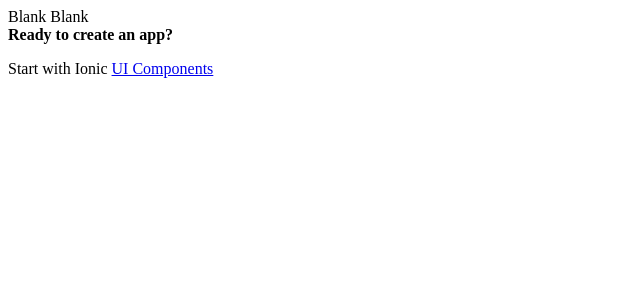
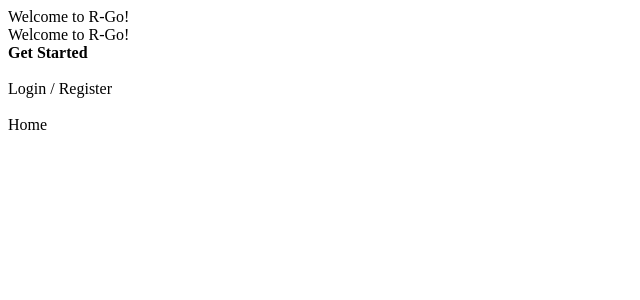
Before and after one commit to dubs910/R-Go-app, a PHP site: page /app/home/home.page.html in a window 1280 px wide. Shown: the top 300 px of the page, without its empty margins (0-640 px from the left). Run offline with PHP 8.4, Linux system fonts and the light colour scheme.

Commit message:
Added loader, login

```diff
--- a/angular.json
+++ b/angular.json
@@ -136,7 +136,8 @@
   "cli": {
     "schematicCollections": [
       "@ionic/angular-toolkit"
-    ]
+    ],
+    "analytics": false
   },
   "schematics": {
     "@ionic/angular-toolkit:component": {
--- a/package.json
+++ b/package.json
@@ -26,7 +26,7 @@
     "@capacitor/haptics": "5.0.5",
     "@capacitor/keyboard": "5.0.5",
     "@capacitor/status-bar": "5.0.5",
-    "@ionic/angular": "^7.0.0",
+    "@ionic/angular": "^7.1.1",
     "ionicons": "^7.0.0",
     "rxjs": "~7.8.0",
     "tslib": "^2.3.0",
--- a/src/app/home/home.page.html
+++ b/src/app/home/home.page.html
@@ -1,20 +1,28 @@
 <ion-header [translucent]="true">
   <ion-toolbar>
     <ion-title>
-      Blank
+      Welcome to R-Go!
     </ion-title>
   </ion-toolbar>
 </ion-header>
 
 <ion-content [fullscreen]="true">
+
+<div id="header">
   <ion-header collapse="condense">
     <ion-toolbar>
-      <ion-title size="large">Blank</ion-title>
+      <ion-title size="large">Welcome to R-Go!</ion-title>
     </ion-toolbar>
   </ion-header>
+</div>
 
   <div id="container">
-    <strong>Ready to create an app?</strong>
-    <p>Start with Ionic <a target="_blank" rel="noopener noreferrer" href="https://ionicframework.com/docs/components">UI Components</a></p>
+    <strong>Get Started</strong>
+    <br><br>
+    <!-- redirect to login / register page-->
+    <ion-button>Login / Register</ion-button>
+    <!-- redirect to home/loader page-->
+    <br><br>
+    <ion-button>Home</ion-button>
   </div>
 </ion-content>
--- /dev/null
+++ b/src/app/pages/loader/loader.page.scss
@@ -0,0 +1,4 @@
+.spinner{
+    display: flex;
+    justify-content: center;
+}
--- /dev/null
+++ b/src/app/pages/login/login.page.scss
@@ -0,0 +1,6 @@
+ion-button[color=light]{
+    text-transform: initial;
+}
+ion-content{
+    //background-image: ;
+}
--- a/src/index.html
+++ b/src/index.html
@@ -3,7 +3,7 @@
 
 <head>
   <meta charset="utf-8" />
-  <title>Ionic App</title>
+  <title>R-Go!</title>
 
   <base href="/" />
 
```
Also changed, not shown: src/app/app-routing.module.ts (+8 -0 lines), src/app/pages/loader/loader-routing.module.ts (added, +17 -0 lines), src/app/pages/loader/loader.module.ts (added, +20 -0 lines), src/app/pages/loader/loader.page.html (added, +20 -0 lines), src/app/pages/loader/loader.page.spec.ts (added, +17 -0 lines), src/app/pages/loader/loader.page.ts (added, +15 -0 lines), src/app/pages/login/login-routing.module.ts (added, +17 -0 lines), src/app/pages/login/login.module.ts (added, +20 -0 lines), src/app/pages/login/login.page.html (added, +24 -0 lines), src/app/pages/login/login.page.spec.ts (added, +17 -0 lines), src/app/pages/login/login.page.ts (added, +15 -0 lines), package-lock.json, src/app/home/home.page.scss (line endings or trailing spaces).
